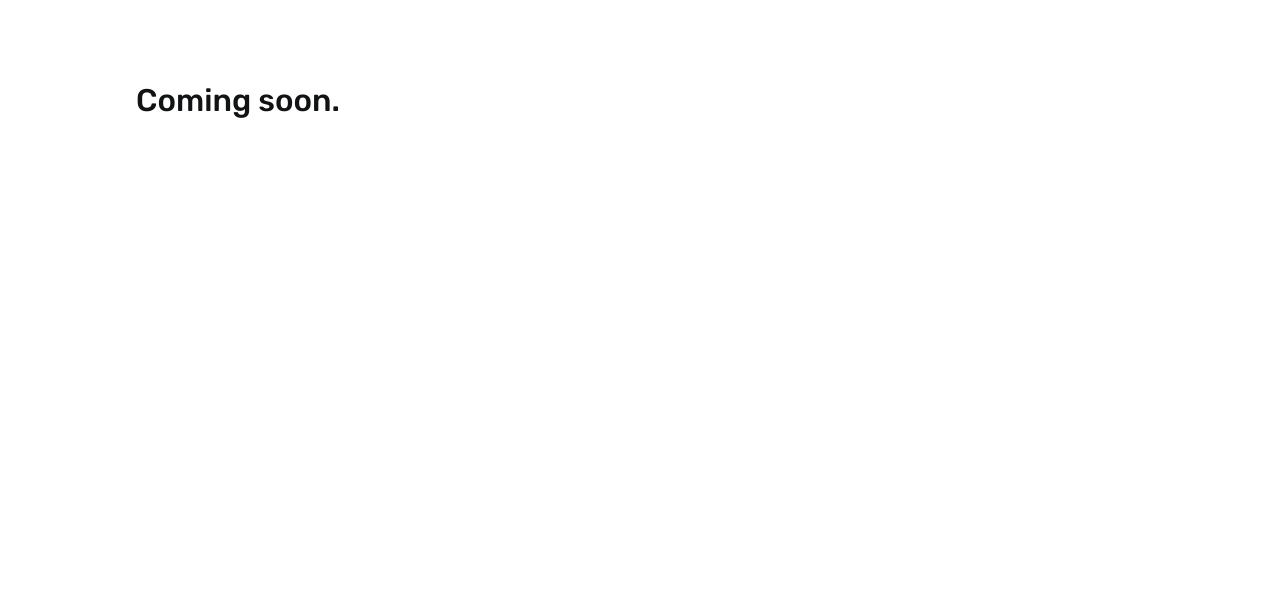
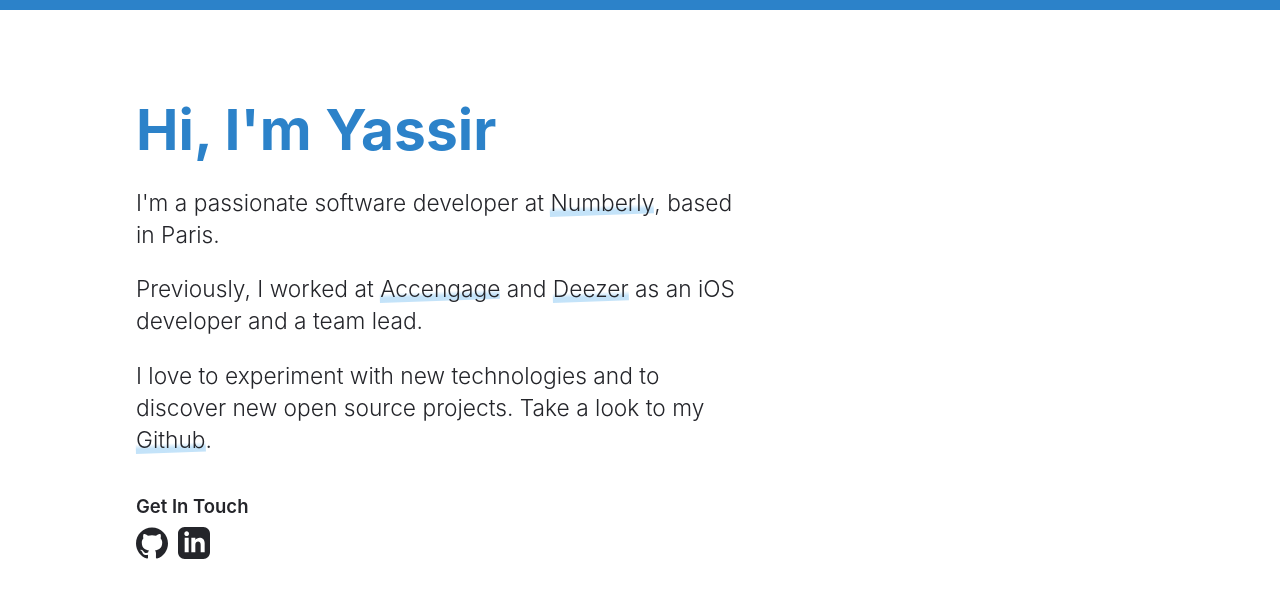
Before and after one commit to yacir/yacir.github.io, a plain HTML site: page index.html in a window 1280 px wide. Drawn offline with Linux system fonts and the light colour scheme; a web font is replaced by a local one.

Commit message:
update the content

```diff
--- a/index.html
+++ b/index.html
@@ -1,30 +1,179 @@
 <!DOCTYPE html>
 <html lang="en">
+
 <head>
   <meta charset="utf-8" />
-  <meta http-equiv="X-UA-Compatible" content="IE=edge">
+  <meta http-equiv="X-UA-Compatible" content="IE=edge" />
   <title>Yassir Barchi</title>
-  <meta name="viewport" content="width=device-width, initial-scale=1">
-  <link href="https://fonts.googleapis.com/css?family=Rubik:500" rel="stylesheet">
+  <meta name="description" content="Yassir is a passionate software developer based in Paris." />
+  <meta name="keywords"
+    content="Swift, SwiftUi, iOS, Objective-C, VueJs, Xcode, Flutter, Js, Javascript, Developer Paris, Passionate Developer, Developer">
+  <meta name="viewport" content="width=device-width, initial-scale=1.0, viewport-fit=cover" />
+  <meta name="format-detection" content="telephone=no" />
+  <link rel="canonical" href="https://yassir.dev/" />
+  <meta name="theme-color" content="#2c82c9">
+  <meta property="og:title" content="Yassir Barchi" />
+  <meta property="og:type" content="website" />
+  <meta property="og:url" content="https://yassir.dev/" />
+  <meta property="og:description" content="Yassir is a passionate software developer based in Paris." />
+  <meta name="twitter:card" content="summary">
+  <meta name="twitter:site" content="@yacir26">
+  <meta name="twitter:title" content="Yassir Barchi">
+  <meta name="twitter:description" content="Yassir is a passionate software developer based in Paris.">
+  <meta name="twitter:creator" content="@yacir26">
+
+  <link href="https://fonts.googleapis.com/css?family=Blinker:300,600,700&display=swap" rel="stylesheet" />
   <style>
     body {
-      font-family: 'Rubik', -apple-system, BlinkMacSystemFont, 'Segoe UI', Roboto, Oxygen, Ubuntu, Cantarell, 'Open Sans', 'Helvetica Neue', sans-serif;
+      font-family: "Blinker", -apple-system, BlinkMacSystemFont, "Segoe UI",
+        Roboto, Oxygen, Ubuntu, Cantarell, "Open Sans", "Helvetica Neue",
+        sans-serif;
       font-size: calc(10px + 0.33vw);
       -webkit-font-smoothing: antialiased;
       padding: 5vh 10vw;
-      color: #121314;
+      color: #24252a;
     }
+
+    body::before {
+      content: "";
+      width: 100%;
+      height: 10px;
+      background: #2c82c9;
+      position: absolute;
+      left: 0;
+      top: 0px;
+      z-index: -1;
+    }
+
+    h1 {
+      font-weight: 700;
+      font-size: 4em;
+      margin-bottom: 20px;
+      color: #2c82c9;
+    }
+
+    h3 {
+      font-weight: 600;
+      font-size: 1.3em;
+      margin-top: 40px;
+      margin-bottom: 0px;
+    }
+
     p {
       font-size: 1.6em;
       font-weight: 300;
       line-height: 1.4;
-      max-width: 26em;
+      max-width: 27em;
+    }
+
+    a * {
+      transition: all 0.1s ease-out;
+    }
+
+    a.text-link {
+      color: inherit;
+      text-decoration: none;
+      position: relative;
+      z-index: 1;
+      display: inline-flex;
+    }
+
+    a.text-link::before {
+      content: "";
+      width: 100%;
+      height: 100%;
+      background-image: linear-gradient(to top,
+        rgba(107, 185, 240, 0.4) 15%,
+        rgba(0, 0, 0, 0) 30%);
+      position: absolute;
+      left: 0;
+      bottom: 2px;
+      z-index: -1;
+      will-change: width;
+      transform: rotate(-2deg);
+      transform-origin: left bottom;
+      transition: width 0.1s ease-out;
+    }
+
+    a.text-link:hover {
+      color: #2c82c9;
+    }
+
+    a.text-link:hover::before {
+      width: 0%;
+      transition-duration: 0.15s;
+    }
+
+    a.icon-link:hover svg {
+      fill: #2c82c9;
+    }
+
+    ul {
+      padding: 0;
+      list-style: none;
+      display: flex;
+      margin-top: 10px;
+      flex-direction: row;
+    }
+
+    ul li {
+      margin-right: 10px;
+    }
+
+    svg.icon {
+      width: 32px;
+      height: 32px;
+      fill: #24252a;
     }
   </style>
 </head>
+
 <body>
-  <p style="font-weight:500; font-size:2.2em">
-    Coming soon.
-  </p>
+  <main>
+    <section>
+      <h1>Hi, I'm Yassir</h1>
+      <p>
+        I'm a passionate software developer at
+        <a class="text-link" href="https://numberly.com/" target="_blank">Numberly</a>, based in Paris.
+      </p>
+      <p>
+        Previously, I worked at
+        <a class="text-link" href="https://www.accengage.com/" target="_blank">Accengage</a>
+        and
+        <a class="text-link" href="https://www.deezer.com/" target="_blank">Deezer</a>
+        as an iOS developer and a team lead.
+      </p>
+      <p>
+        I love to experiment with new technologies and to discover new open
+        source projects. Take a look to my
+        <a class="text-link" href="https://bit.ly/2YGEGCb" target="_blank" title="Follow me on Github">Github</a>.
+      </p>
+    </section>
+    <section>
+      <h3>Get In Touch</h3>
+      <ul>
+        <li>
+          <a class="icon-link" href="https://bit.ly/2YGEGCb" target="_blank" title="Follow me on Github">
+            <svg xmlns="http://www.w3.org/2000/svg" viewBox="0 0 32 32" class="icon">
+              <path
+                d="M16 .395c-8.836 0-16 7.163-16 16 0 7.069 4.585 13.067 10.942 15.182.8.148 1.094-.347 1.094-.77 0-.381-.015-1.642-.022-2.979-4.452.968-5.391-1.888-5.391-1.888-.728-1.849-1.776-2.341-1.776-2.341-1.452-.993.11-.973.11-.973 1.606.113 2.452 1.649 2.452 1.649 1.427 2.446 3.743 1.739 4.656 1.33.143-1.034.558-1.74 1.016-2.14-3.554-.404-7.29-1.777-7.29-7.907 0-1.747.625-3.174 1.649-4.295-.166-.403-.714-2.03.155-4.234 0 0 1.344-.43 4.401 1.64a15.353 15.353 0 0 1 4.005-.539c1.359.006 2.729.184 4.008.539 3.054-2.07 4.395-1.64 4.395-1.64.871 2.204.323 3.831.157 4.234 1.026 1.12 1.647 2.548 1.647 4.295 0 6.145-3.743 7.498-7.306 7.895.574.497 1.085 1.47 1.085 2.963 0 2.141-.019 3.864-.019 4.391 0 .426.288.925 1.099.768C27.421 29.457 32 23.462 32 16.395c0-8.837-7.164-16-16-16z">
+              </path>
+            </svg>
+          </a>
+        </li>
+        <li>
+          <a class="icon-link" href="https://bit.ly/2KicMbz" target="_blank" title="Follow me on LinkedIn">
+            <svg xmlns="http://www.w3.org/2000/svg" viewBox="0 0 32 32" class="icon">
+              <g id="surface1">
+                <path style=" stroke:none;fill-rule:nonzero;"
+                  d="M 25.332031 0 L 6.667969 0 C 2.984375 0 0 2.984375 0 6.667969 L 0 25.332031 C 0 29.015625 2.984375 32 6.667969 32 L 25.332031 32 C 29.015625 32 32 29.015625 32 25.332031 L 32 6.667969 C 32 2.984375 29.015625 0 25.332031 0 Z M 10.667969 25.332031 L 6.667969 25.332031 L 6.667969 10.667969 L 10.667969 10.667969 Z M 8.667969 8.976562 C 7.378906 8.976562 6.332031 7.921875 6.332031 6.625 C 6.332031 5.324219 7.378906 4.273438 8.667969 4.273438 C 9.953125 4.273438 11 5.324219 11 6.625 C 11 7.921875 9.957031 8.976562 8.667969 8.976562 Z M 26.667969 25.332031 L 22.667969 25.332031 L 22.667969 17.863281 C 22.667969 13.371094 17.332031 13.710938 17.332031 17.863281 L 17.332031 25.332031 L 13.332031 25.332031 L 13.332031 10.667969 L 17.332031 10.667969 L 17.332031 13.019531 C 19.195312 9.570312 26.667969 9.316406 26.667969 16.320312 Z M 26.667969 25.332031 " />
+              </g>
+            </svg>
+          </a>
+        </li>
+      </ul>
+    </section>
+  </main>
 </body>
+
 </html>
```
